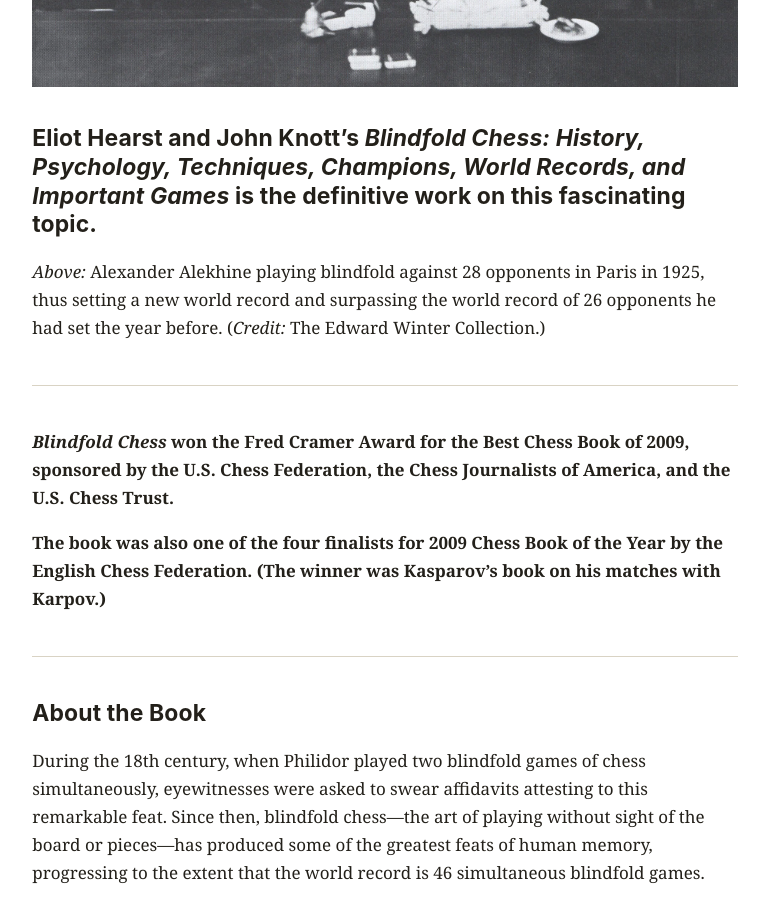
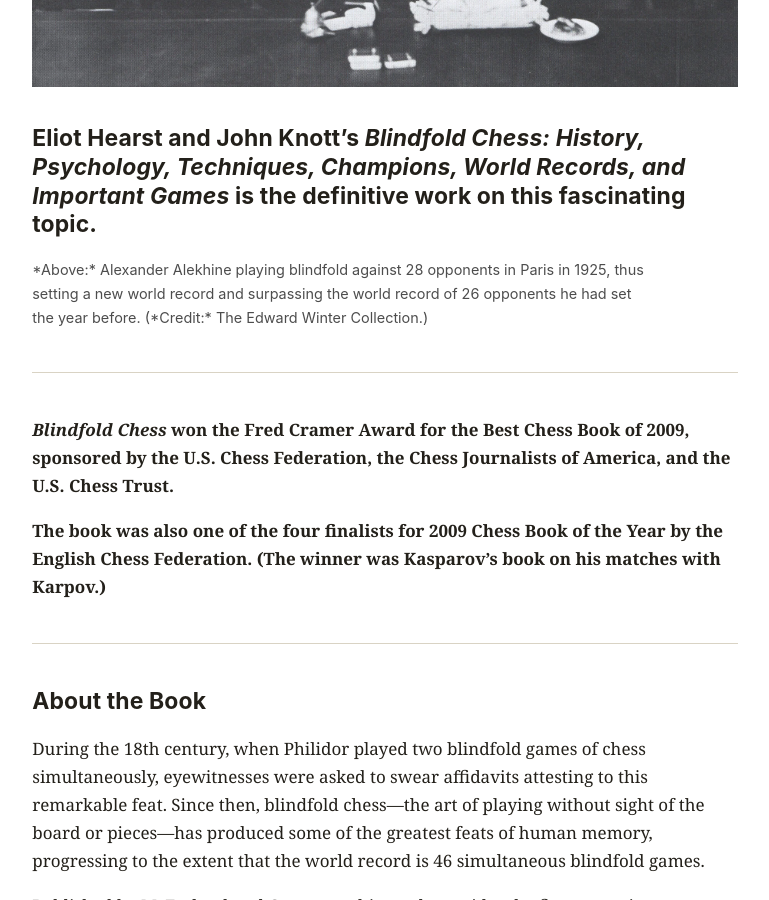
Before and after one commit to panopticist/blindfoldchess, a Jekyll site: the page built from index.md, in a window 1280 px wide and 900 px high, scrolled down 515 px. Shown: the whole window, without its empty margins (255-1024 px from the left). Built offline with Jekyll 4.4.1, drawn with Linux system fonts in a browser that asks for light colours; some web fonts are replaced.

Commit message:
Update index.md

```diff
--- a/index.md
+++ b/index.md
@@ -8,7 +8,7 @@
 
 ## Eliot Hearst and John Knott's *Blindfold Chess: History, Psychology, Techniques, Champions, World Records, and Important Games* is the definitive work on this fascinating topic.
 
-*Above:* Alexander Alekhine playing blindfold against 28 opponents in Paris in 1925, thus setting a new world record and surpassing the world record of 26 opponents he had set the year before. (*Credit:* The Edward Winter Collection.)
+<p class="caption">*Above:* Alexander Alekhine playing blindfold against 28 opponents in Paris in 1925, thus setting a new world record and surpassing the world record of 26 opponents he had set the year before. (*Credit:* The Edward Winter Collection.)</p>
 
 ---
 
```
